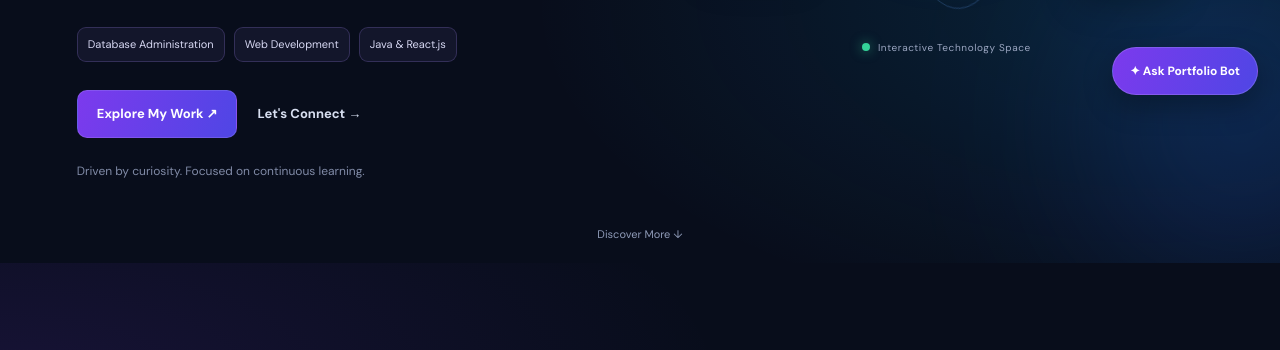
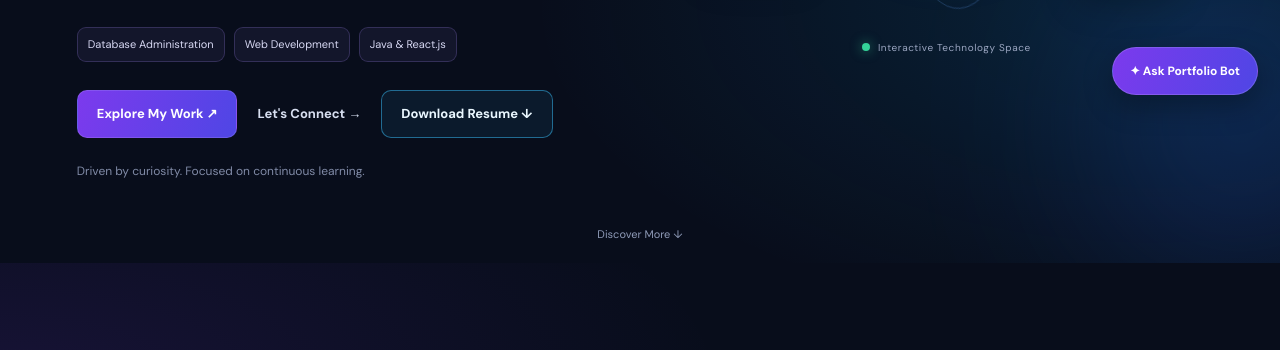
Before and after one commit to krushnakant01/KPortWeb, a website: page public/index.html in a window 1280 px wide. Shown: the part 683-1033 px from the top of the page. Drawn offline with Linux system fonts and the light colour scheme.

Commit message:
Add download resume button to home

```diff
--- a/public/index.html
+++ b/public/index.html
@@ -62,14 +62,25 @@
             <span>Java &amp; React.js</span>
           </div>
 
+
 <div class="hero-actions">
   <a class="button hero-primary-button" href="#projects">
     Explore My Work ↗
   </a>
+
   <a class="hero-secondary-button" href="/contact.html">
     Let's Connect →
   </a>
+
+  <a
+    class="button hero-resume-button"
+    href="/resume.pdf"
+    download="Krushnakant_Mhaske_Resume.pdf"
+  >
+    Download Resume ↓
+  </a>
 </div>
+
 
           <p class="hero-footnote">
             Driven by curiosity. Focused on continuous learning.
--- a/public/style.css
+++ b/public/style.css
@@ -737,3 +737,19 @@ body:has(.contact-page) {
     margin-bottom: 20px;
   }
 }
+
+.hero-resume-button {
+  display: inline-flex;
+  align-items: center;
+  justify-content: center;
+  text-decoration: none;
+  border: 1px solid rgba(56, 189, 248, 0.5);
+  background: rgba(56, 189, 248, 0.08);
+  color: #eaf7ff;
+  transition: transform 0.25s ease, background 0.25s ease;
+}
+
+.hero-resume-button:hover {
+  transform: translateY(-3px);
+  background: rgba(56, 189, 248, 0.18);
+}
```
Lines whose indentation alone changed are shown as unchanged.
